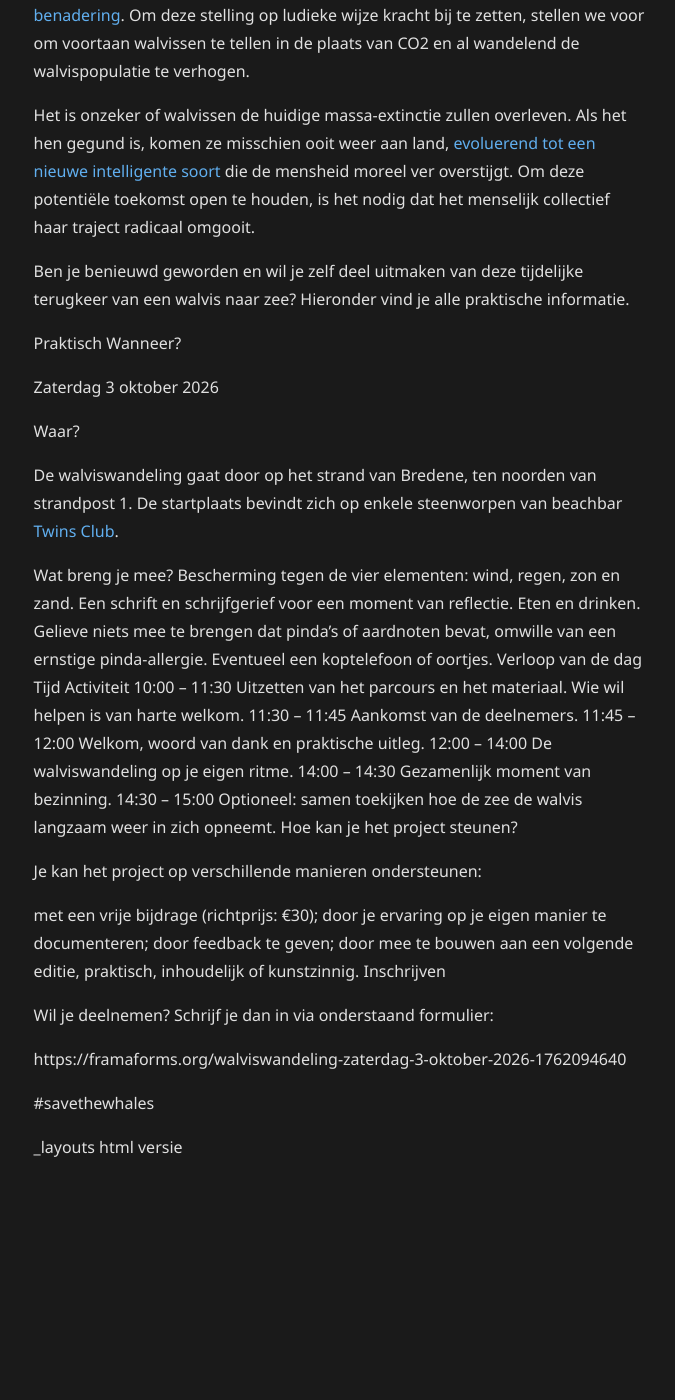
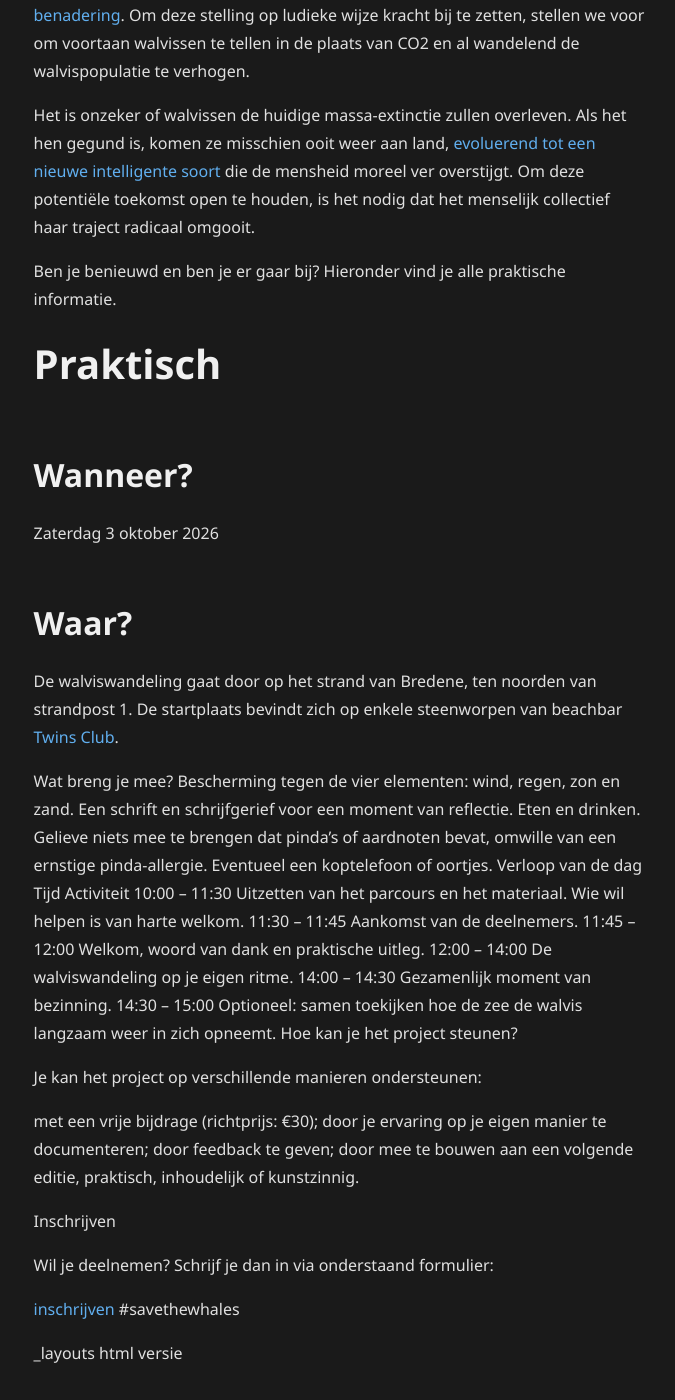
Before and after one commit to yannickds/appelzaadjes, a Jekyll site: the page built from content/walviswandeling.md, in a window 1280 px wide and 1400 px high, scrolled down 1296 px. Shown: the whole window, without its empty margins (301-976 px from the left). Built offline with Jekyll 4.4.1, drawn with Linux system fonts in a browser that asks for light colours; before the commit the page ends 2505 px from its top, so only the background shows below that.

Commit message:
inschrijvingsknop Update walviswandeling.md

```diff
--- a/content/walviswandeling.md
+++ b/content/walviswandeling.md
@@ -19,14 +19,14 @@
 
 Het is onzeker of walvissen de huidige massa-extinctie zullen overleven. Als het hen gegund is, komen ze misschien ooit weer aan land, <a href="https://dark-mountain.net/will-the-whales-inherit-the-earth/" target="_blank" rel="noopener noreferrer">evoluerend tot een nieuwe intelligente soort</a> die de mensheid moreel ver overstijgt. Om deze potentiële toekomst open te houden, is het nodig dat het menselijk collectief haar traject radicaal omgooit.
 
-Ben je benieuwd geworden en wil je zelf deel uitmaken van deze tijdelijke terugkeer van een walvis naar zee? Hieronder vind je alle praktische informatie.
+Ben je benieuwd en ben je er gaar bij? Hieronder vind je alle praktische informatie.
 
-Praktisch
-Wanneer?
+# Praktisch
+## Wanneer?
 
 Zaterdag 3 oktober 2026
 
-Waar?
+## Waar?
 
 De walviswandeling gaat door op het strand van Bredene, ten noorden van strandpost 1. De startplaats bevindt zich op enkele steenworpen van beachbar <a href="https://bredene.be/nl/eten-drinken/beachclubs/twins-club-bredene" target="_blank" rel="noopener noreferrer">Twins Club</a>.
 
@@ -51,10 +51,15 @@
 door je ervaring op je eigen manier te documenteren;
 door feedback te geven;
 door mee te bouwen aan een volgende editie, praktisch, inhoudelijk of kunstzinnig.
+
 Inschrijven
 
 Wil je deelnemen? Schrijf je dan in via onderstaand formulier:
 
-https://framaforms.org/walviswandeling-zaterdag-3-oktober-2026-1762094640
-
+<a href="https://framaforms.org/walviswandeling-zaterdag-3-oktober-2026-1762094640"
+   target="_blank"
+   rel="noopener noreferrer"
+   class="button">
+    inschrijven
+</a>
 #savethewhales
```
